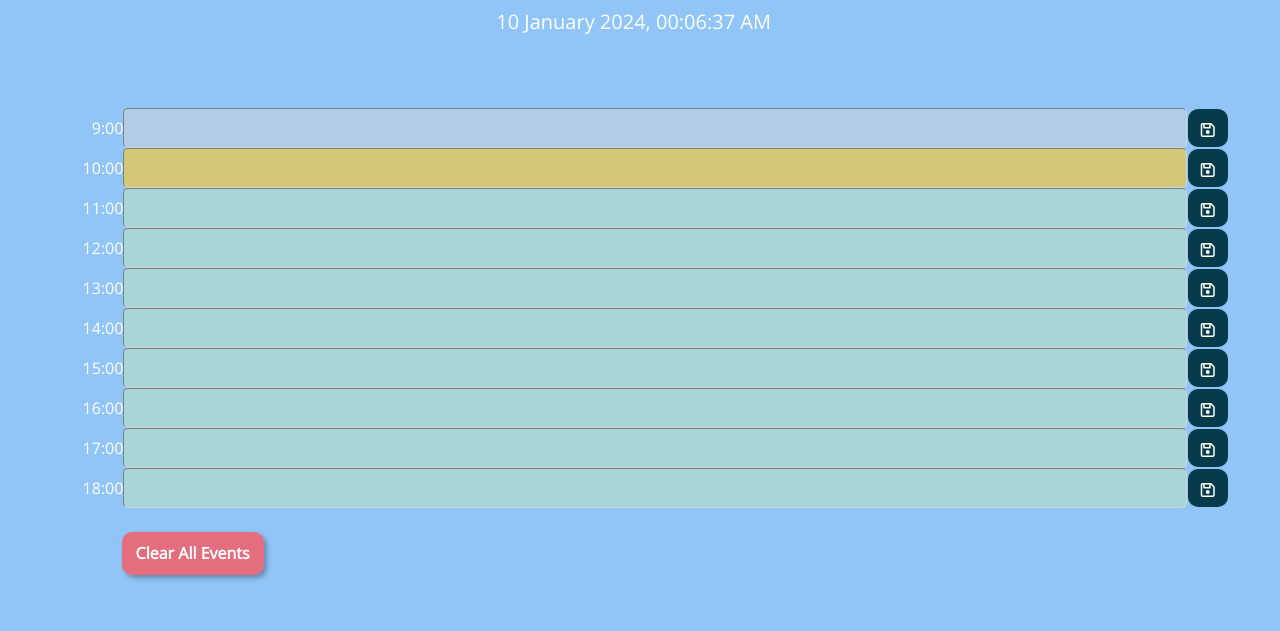
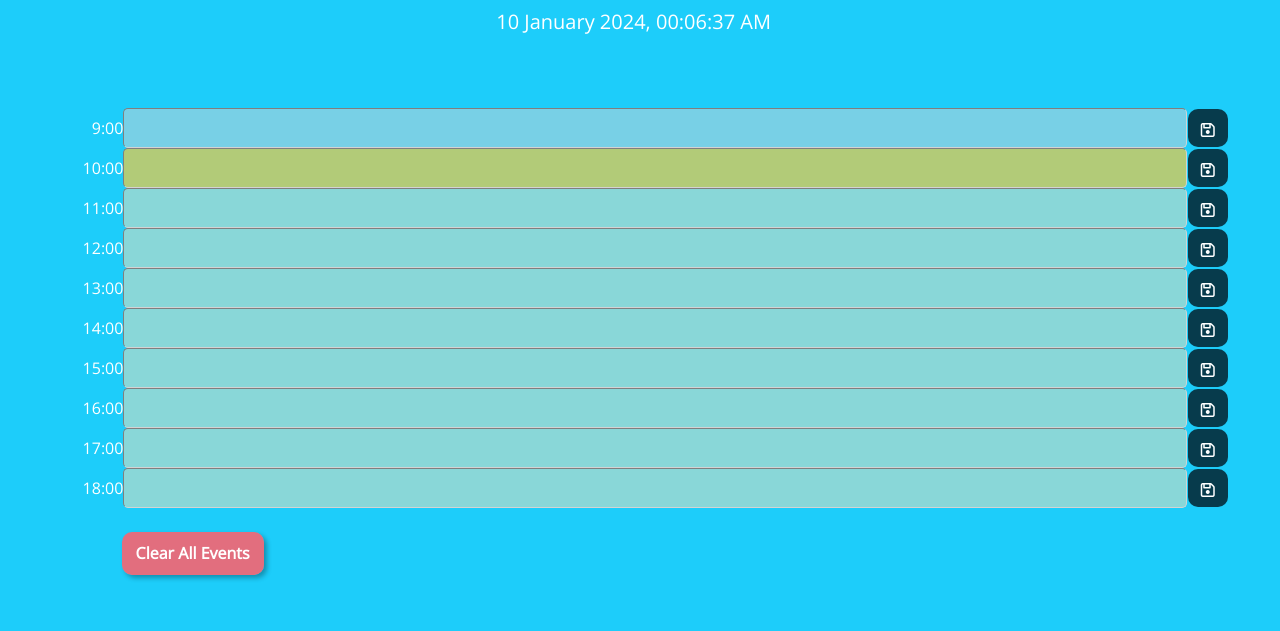
Before and after one commit to jennysiu/workDayScheduler, a plain HTML site: page index.html in a window 1280 px wide. Shown: the part 169-800 px from the top of the page. Drawn offline with nearby package versions, Linux system fonts and the light colour scheme.

Commit message:
deleted image and changed background color

```diff
--- a/assets/css/style.css
+++ b/assets/css/style.css
@@ -5,7 +5,7 @@ body {
   font-size: 16px;
   line-height: 1;
   /* background-image: url(../images/background.jpg); */
-  background-color: rgb(145, 197, 248);
+  background-color: rgb(29, 205, 250);
   background-size: cover;
 }
 
```
Also changed, not shown: 1 other file.
